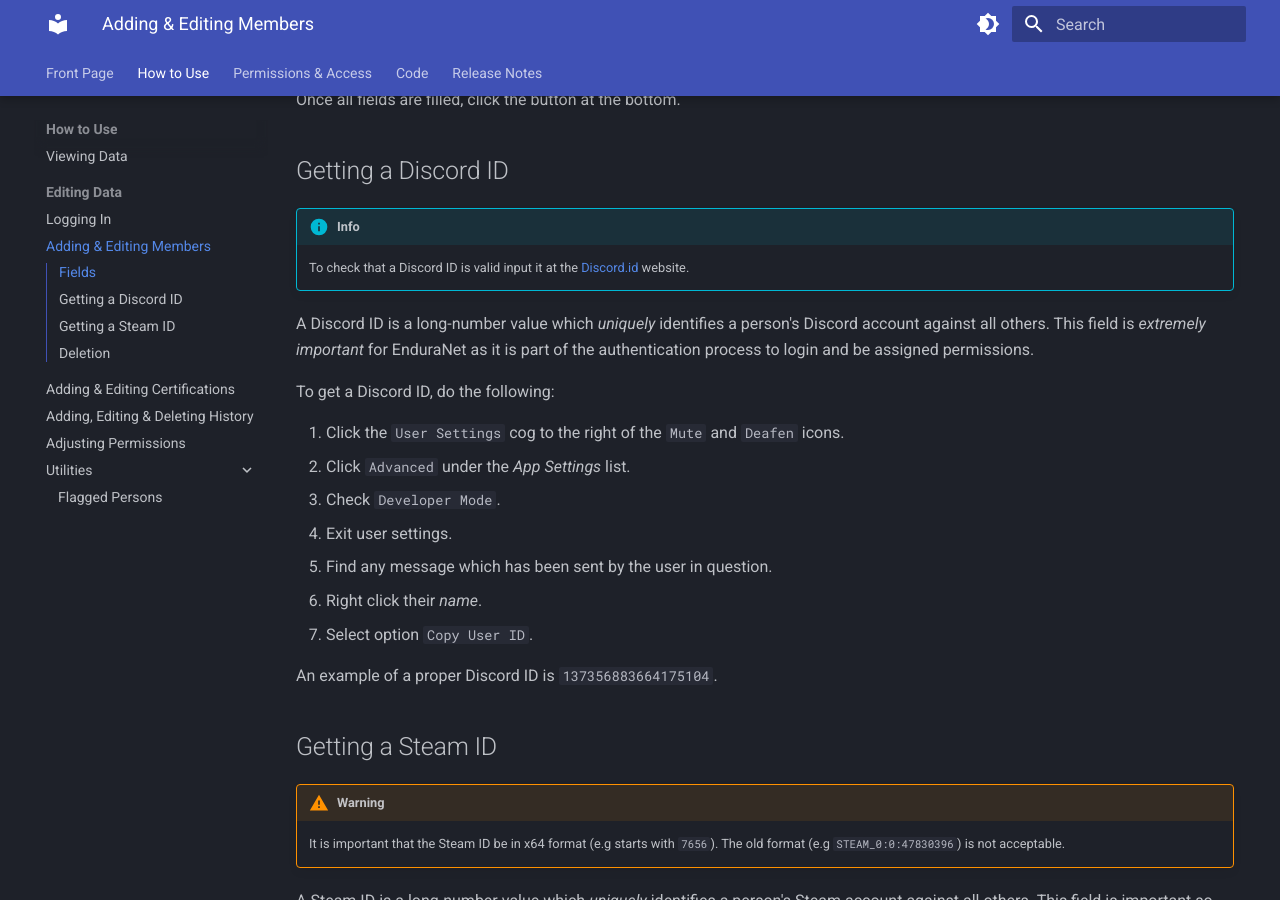
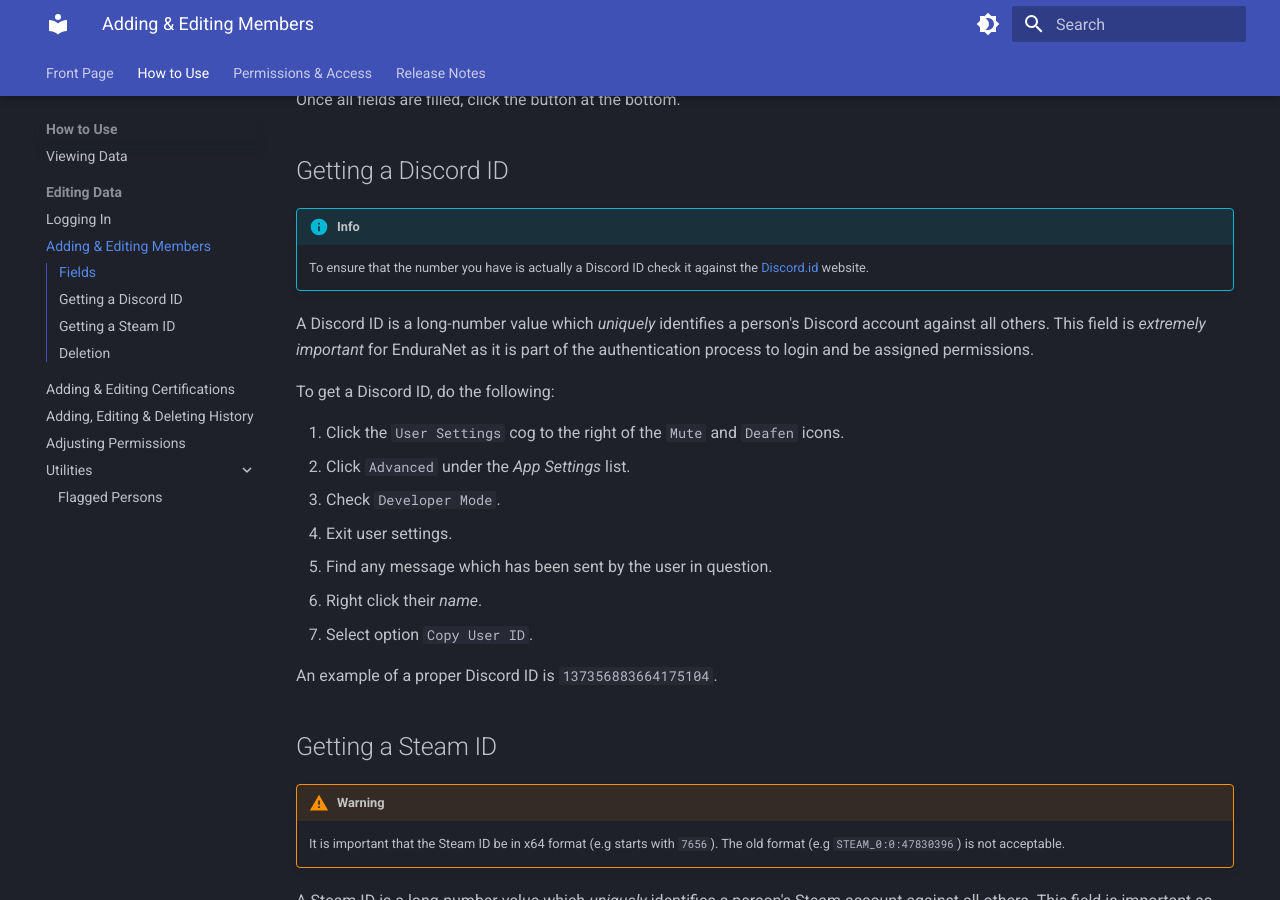
Before and after one commit to sirdog9001/EnduraNet-Docs, an MkDocs documentation site: the page built from docs/edit/edit-members.md, in a window 1280 px wide and 900 px high, scrolled down 762 px. Built offline with MkDocs 1.6.1 and Material for MkDocs 9.7.7, drawn with Linux system fonts in a browser that asks for light colours.

Commit message:
Hide the code tab for now, fix awkward wording

```diff
--- a/docs/edit/edit-members.md
+++ b/docs/edit/edit-members.md
@@ -20,7 +20,7 @@
 
 ## Getting a Discord ID
 !!! info
-    To check that a Discord ID is valid input it at the [Discord.id](https://discord.id) website.
+    To ensure that the number you have is actually a Discord ID check it against the [Discord.id](https://discord.id) website.
 A Discord ID is a long-number value which *uniquely* identifies a person's Discord account against all others. This field is *extremely important* for EnduraNet as it is part of the authentication process to login and be assigned permissions.
 
 To get a Discord ID, do the following:
--- a/mkdocs.yml
+++ b/mkdocs.yml
@@ -55,7 +55,7 @@
           - Utilities:
               - Flagged Persons: edit/flagged-persons.md
   - Permissions & Access: permissions.md
-  - Code: code.md
+  #- Code: code.md
   - Release Notes: release-notes.md
 
 copyright: Copyright &copy; 2025 Endurance Coalition
```
